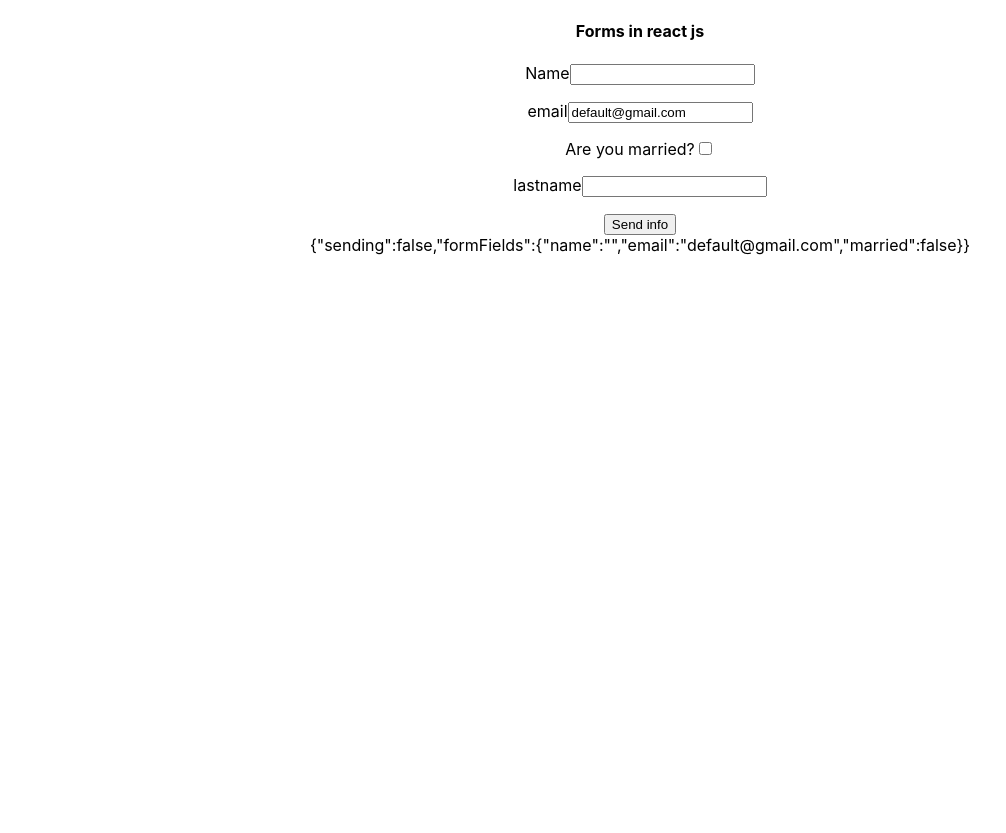
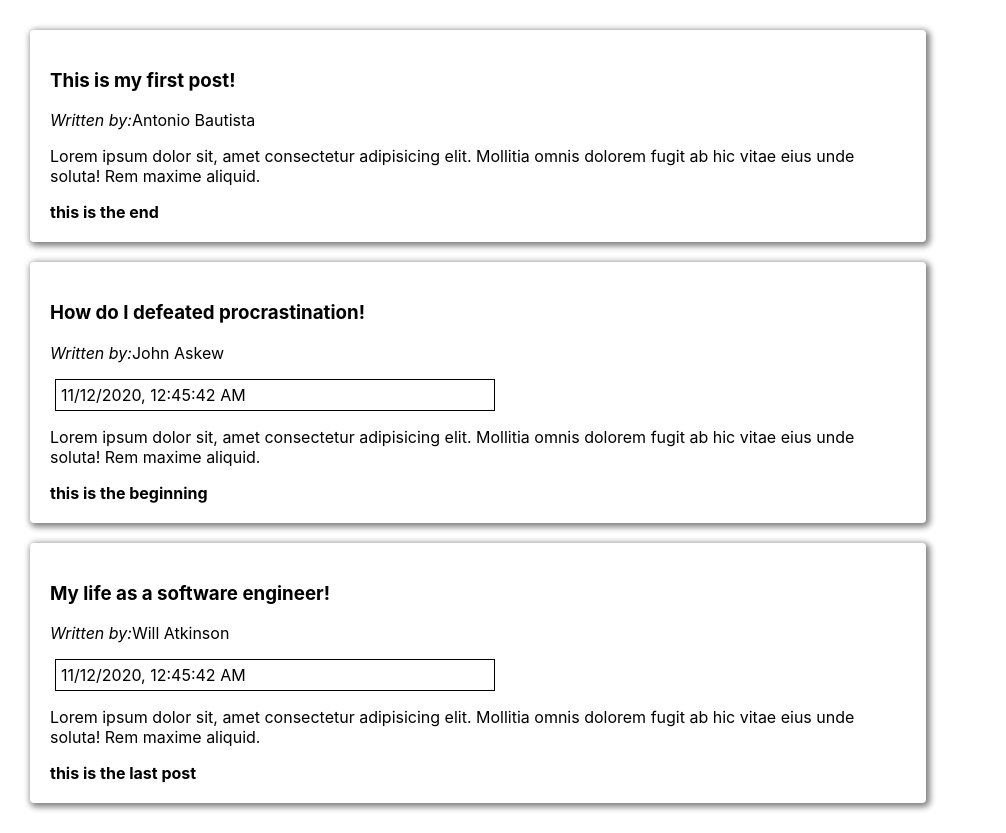
Before and after one commit to Antoniomora95/basic-react, a React (Create React App) app: page / in a window 1280 px wide. Shown: the whole page, without its empty margins (0-1006 px from the left). Before the commit the page ends 800 px from the top, so only its background shows below. Built offline with nearby package versions, Linux system fonts and the light colour scheme.

Commit message:
props children example

```diff
--- a/package.json
+++ b/package.json
@@ -6,6 +6,7 @@
     "@testing-library/jest-dom": "^5.11.5",
     "@testing-library/react": "^11.1.1",
     "@testing-library/user-event": "^12.2.0",
+    "prop-types": "^15.7.2",
     "react": "^17.0.1",
     "react-dom": "^17.0.1",
     "react-scripts": "4.0.0",
--- a/src/App.css
+++ b/src/App.css
@@ -1,5 +1,6 @@
 .App {
-  text-align: center;
+  margin: 30px;
+  width: 70%;
 }
 
 
@@ -16,3 +17,10 @@
 .sending {
   background-color: aquamarine;
 }
+
+.articleChildren {
+  margin-top: 20px;
+  border-radius:4px;
+  padding: 20px;
+  box-shadow: 2px 2px 6px 2px grey;
+}
--- a/src/App.js
+++ b/src/App.js
@@ -1,5 +1,5 @@
 import { Component } from 'react';
-import Forms from './sections/Forms';
+import ArticleChildren from './sections/ChildrenLayout';
 import { useState } from "react";
 import './App.css';
 
@@ -77,20 +77,20 @@ class Tick extends Component {
 }
 
 function ParamInHandlerFn({ letters }) {
-  const [ state, setState ] = useState({ justClicked:'none for now' });
+  const [state, setState] = useState({ justClicked: 'none for now' });
   const { justClicked } = state;
   let lettersArray = [...letters];
   let lettersList = lettersArray.map(letter => {
-  return <li key={ letter } onClick = {() => setState( {...state, justClicked: letter} )}> { letter }... </li>
+    return <li key={letter} onClick={() => setState({ ...state, justClicked: letter })}> {letter}... </li>
   });
   return (
     <div>
       <h4>How do I pass a parameter to an event handler or callback, how to use set state in function components actually</h4>
       <div>
-        just clicked: { justClicked }
+        just clicked: {justClicked}
       </div>
       <ul>
-        { lettersList }
+        {lettersList}
       </ul>
     </div>);
 }
@@ -135,7 +135,34 @@ class App extends Component {
   render() {
     return (
       <div className="App">
-        <Forms/>
+        <ArticleChildren
+        title={'This is my first post!'}
+        author={'Antonio Bautista'}
+        >
+          <p>Lorem ipsum dolor sit, amet consectetur adipisicing elit.
+            Mollitia omnis dolorem fugit ab hic vitae eius unde soluta!
+            Rem maxime aliquid.</p>
+            <strong>this is the end</strong>
+        </ArticleChildren>
+        <ArticleChildren
+        title={'How  do I defeated procrastination!'}
+        author={'John Askew'}
+        date={ new Date().toLocaleString()}>
+          <p>Lorem ipsum dolor sit, amet consectetur adipisicing elit.
+            Mollitia omnis dolorem fugit ab hic vitae eius unde soluta!
+            Rem maxime aliquid.</p>
+            <strong>this is the beginning</strong>
+        </ArticleChildren>
+
+        <ArticleChildren
+        title={'My life as a software engineer!'}
+        author={'Will Atkinson'}
+        date={ new Date().toLocaleString()}>
+          <p>Lorem ipsum dolor sit, amet consectetur adipisicing elit.
+            Mollitia omnis dolorem fugit ab hic vitae eius unde soluta!
+            Rem maxime aliquid.</p>
+            <strong>this is the last post</strong>
+        </ArticleChildren>
       </div>
     );
   }
--- /dev/null
+++ b/src/sections/ChildrenLayout.js
@@ -0,0 +1,37 @@
+import { Component } from 'react';
+import PropTypes from 'prop-types'
+
+function DateBox(props){
+    return(
+        <div style={{border:'1px solid black', margin:5, padding:5, width:'50%'}}>
+            {props.children}
+        </div>
+    );
+}
+class ArticleChildren extends Component {
+    constructor(props){
+        console.log(new Date().getTime());
+        super(props);
+        this.state = {}
+    }
+    static propTypes = {
+        date: PropTypes.string.isRequired
+    }
+
+    render() {
+        console.log(new Date().getTime());
+        const { author, date, title } = this.props
+        return (
+            <section className='articleChildren'>
+                <h3>{title}</h3>
+                <p><em>Written by:</em>{author}</p>
+                { date && <DateBox>{date}</DateBox>}
+                <article>
+                    {this.props.children}
+                </article>
+            </section>
+        );
+    }
+}
+
+export default ArticleChildren;
```
Also changed, not shown: public/index.html (line endings or trailing spaces).
